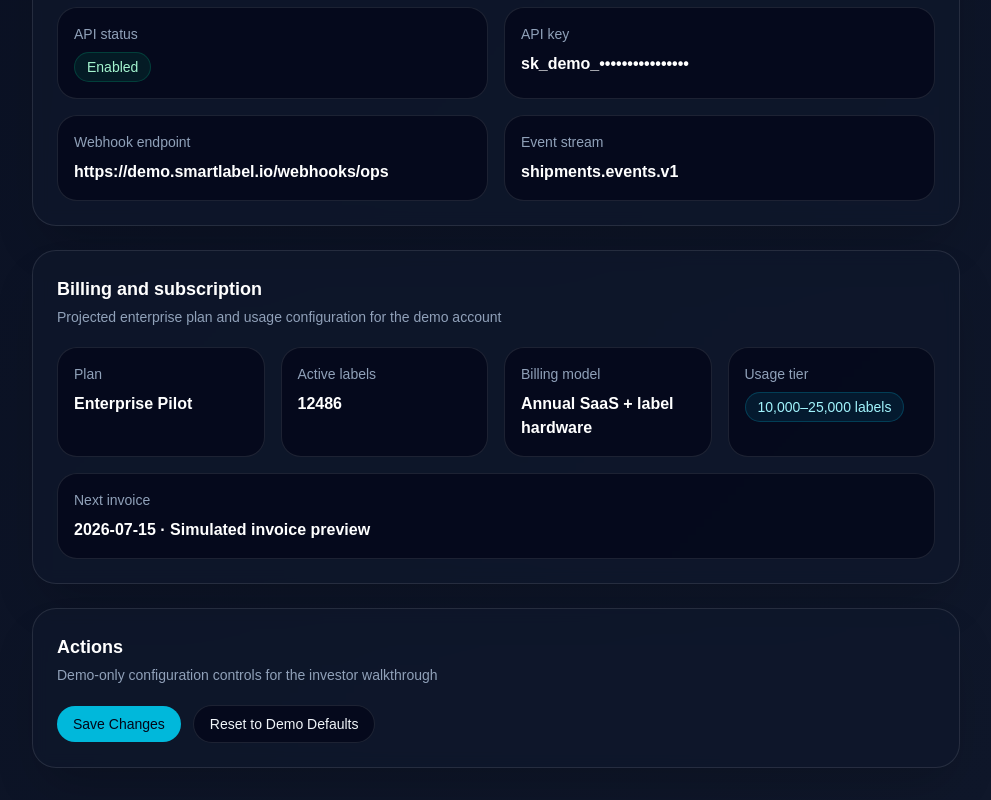
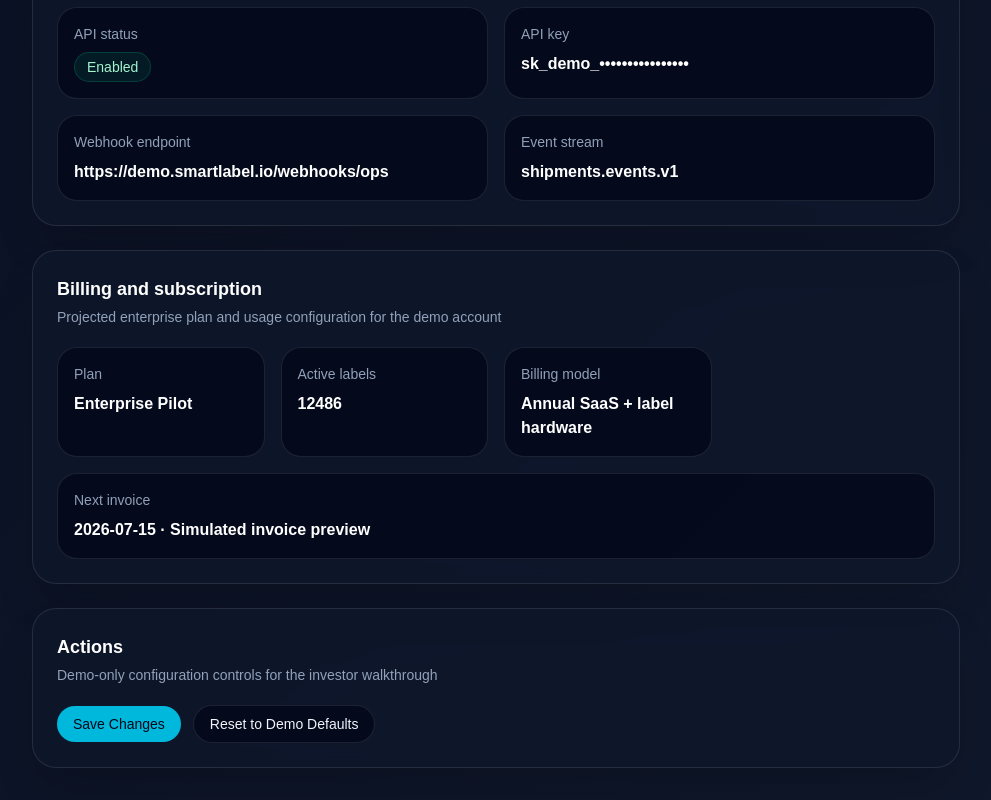
Before and after one commit to paulvevoda/smart-label-dashboard, a Next.js app: page /settings in a window 1280 px wide. Shown: the part 3702-4502 px from the top of the page, without its empty margins (288-1279 px from the left). Built offline with nearby package versions, Linux system fonts and the light colour scheme.

Commit message:
Remove usage tier from settings

```diff
--- a/components/BillingSettingsCard.tsx
+++ b/components/BillingSettingsCard.tsx
@@ -1,5 +1,4 @@
 import Card from "@/components/ui/Card";
-import StatusBadge from "@/components/ui/StatusBadge";
 import type { BillingSettings } from "@/data/types";
 
 type BillingSettingsCardProps = {
@@ -22,10 +21,6 @@ export default function BillingSettingsCard({ settings }: BillingSettingsCardPro
           <p className="text-sm text-slate-400">Billing model</p>
           <p className="mt-2 text-base font-semibold text-white">{settings.billingModel}</p>
         </div>
-        <div className="rounded-[1.25rem] border border-white/10 bg-slate-950/70 p-4">
-          <p className="text-sm text-slate-400">Usage tier</p>
-          <div className="mt-2"><StatusBadge label={settings.usageTier} tone="normal" /></div>
-        </div>
         <div className="rounded-[1.25rem] border border-white/10 bg-slate-950/70 p-4 md:col-span-2 xl:col-span-4">
           <p className="text-sm text-slate-400">Next invoice</p>
           <p className="mt-2 text-base font-semibold text-white">{settings.nextInvoice}</p>
```
